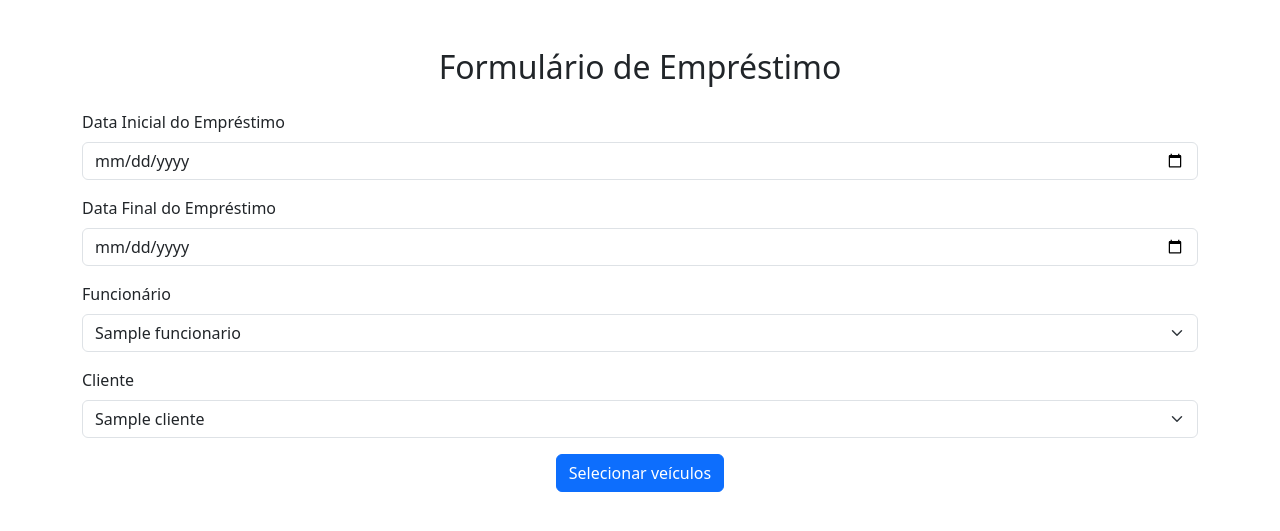
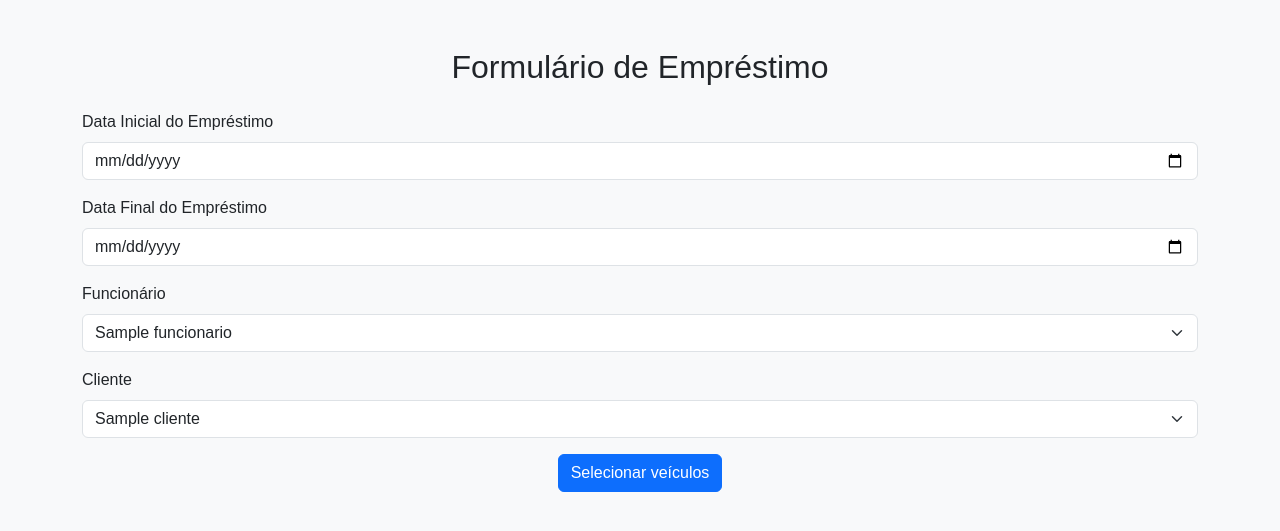
Before and after one commit to estevaotavares1/TrabalhoDW20-06, a PHP site: page /formEmprestimo.php in a window 1280 px wide. Shown: the top 531 px of the page. Run offline with PHP 8.4, Linux system fonts and the light colour scheme; tables that the repository leaves empty hold one stand-in row (values such as "Sample post"); data that the repository does not hold is empty.

Commit message:
agora belezinha

```diff
--- a/codigo/atividades.php
+++ b/codigo/atividades.php
@@ -15,6 +15,7 @@ require_once 'testalogin.php';
       integrity="sha384-QWTKZyjpPEjISv5WaRU9OFeRpok6YctnYmDr5pNlyT2bRjXh0JMhjY6hW+ALEwIH"
       crossorigin="anonymous"
     />
+    <link rel="stylesheet" href="estilos/style.css" />
   </head>
   <body>
     <div class="container mt-5">
--- a/codigo/cadastro_empresa.html
+++ b/codigo/cadastro_empresa.html
@@ -10,6 +10,7 @@
       integrity="sha384-QWTKZyjpPEjISv5WaRU9OFeRpok6YctnYmDr5pNlyT2bRjXh0JMhjY6hW+ALEwIH"
       crossorigin="anonymous"
     />
+    <link rel="stylesheet" href="estilos/style.css" />
   </head>
   <body>
     <div class="container mt-5">
--- a/codigo/cadastro_funcionario.html
+++ b/codigo/cadastro_funcionario.html
@@ -10,6 +10,7 @@
       integrity="sha384-QWTKZyjpPEjISv5WaRU9OFeRpok6YctnYmDr5pNlyT2bRjXh0JMhjY6hW+ALEwIH"
       crossorigin="anonymous"
     />
+    <link rel="stylesheet" href="estilos/style.css" />
   </head>
   <body>
     <div class="container mt-5">
--- a/codigo/cadastro_veiculo.html
+++ b/codigo/cadastro_veiculo.html
@@ -10,6 +10,7 @@
       integrity="sha384-QWTKZyjpPEjISv5WaRU9OFeRpok6YctnYmDr5pNlyT2bRjXh0JMhjY6hW+ALEwIH"
       crossorigin="anonymous"
     />
+    <link rel="stylesheet" href="estilos/style.css" />
   </head>
   <body>
     <div class="container mt-5">
--- a/codigo/estilos/style.css
+++ b/codigo/estilos/style.css
@@ -1,6 +1,8 @@
 body {
-  background-color: #f8f9fa;
+  font-family: 'Arial', sans-serif;
+  background-color: #f8f9fa !important; /* cinza claro */
 }
+
 #login_lucas .card {
   max-width: 400px;
   width: 100%;
--- a/codigo/formEmprestimo.php
+++ b/codigo/formEmprestimo.php
@@ -6,6 +6,7 @@
     <meta name="viewport" content="width=device-width, initial-scale=1.0">
     <title>Formulário de Empréstimo</title>
     <link href="https://cdn.jsdelivr.net/npm/bootstrap@5.3.3/dist/css/bootstrap.min.css" rel="stylesheet" integrity="sha384-QWTKZyjpPEjISv5WaRU9OFeRpok6YctnYmDr5pNlyT2bRjXh0JMhjY6hW+ALEwIH" crossorigin="anonymous">
+    <link rel="stylesheet" href="estilos/style.css" />
 </head>
 
 <body>
--- a/codigo/formPagamento.php
+++ b/codigo/formPagamento.php
@@ -6,6 +6,7 @@
     <meta name="viewport" content="width=device-width, initial-scale=1.0">
     <title>Lançar Pagamento</title>
     <link href="https://cdn.jsdelivr.net/npm/bootstrap@5.3.3/dist/css/bootstrap.min.css" rel="stylesheet" integrity="sha384-QWTKZyjpPEjISv5WaRU9OFeRpok6YctnYmDr5pNlyT2bRjXh0JMhjY6hW+ALEwIH" crossorigin="anonymous">
+    <link rel="stylesheet" href="estilos/style.css" />
 </head>
 
 <body>
--- a/codigo/formSelecionarEmprestimo.php
+++ b/codigo/formSelecionarEmprestimo.php
@@ -6,6 +6,7 @@
     <meta name="viewport" content="width=device-width, initial-scale=1.0">
     <title>Selecionar Empréstimos</title>
     <link href="https://cdn.jsdelivr.net/npm/bootstrap@5.3.3/dist/css/bootstrap.min.css" rel="stylesheet" integrity="sha384-QWTKZyjpPEjISv5WaRU9OFeRpok6YctnYmDr5pNlyT2bRjXh0JMhjY6hW+ALEwIH" crossorigin="anonymous">
+    <link rel="stylesheet" href="estilos/style.css" />
 </head>
 
 <body>
--- a/codigo/formSelecionarVeiculos.php
+++ b/codigo/formSelecionarVeiculos.php
@@ -6,6 +6,7 @@
     <meta name="viewport" content="width=device-width, initial-scale=1.0">
     <title>Selecionar Veículos</title>
     <link href="https://cdn.jsdelivr.net/npm/bootstrap@5.3.3/dist/css/bootstrap.min.css" rel="stylesheet" integrity="sha384-QWTKZyjpPEjISv5WaRU9OFeRpok6YctnYmDr5pNlyT2bRjXh0JMhjY6hW+ALEwIH" crossorigin="anonymous">
+    <link rel="stylesheet" href="estilos/style.css" />
 </head>
 
 <body>
```
Also changed, not shown: codigo/faltando/editar_cliente.php (added), codigo/faltando/editar_funcionario.php (added), codigo/faltando/editar_veiculo.php (added).
